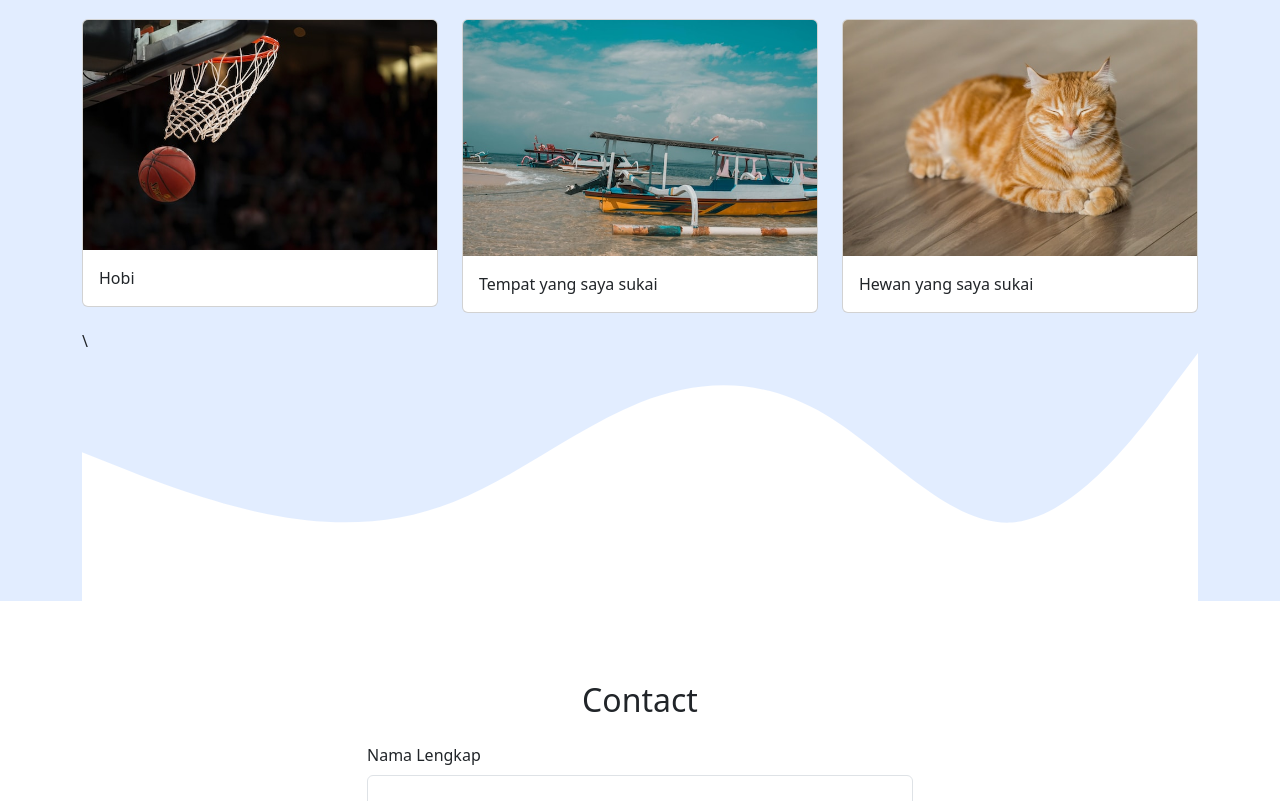
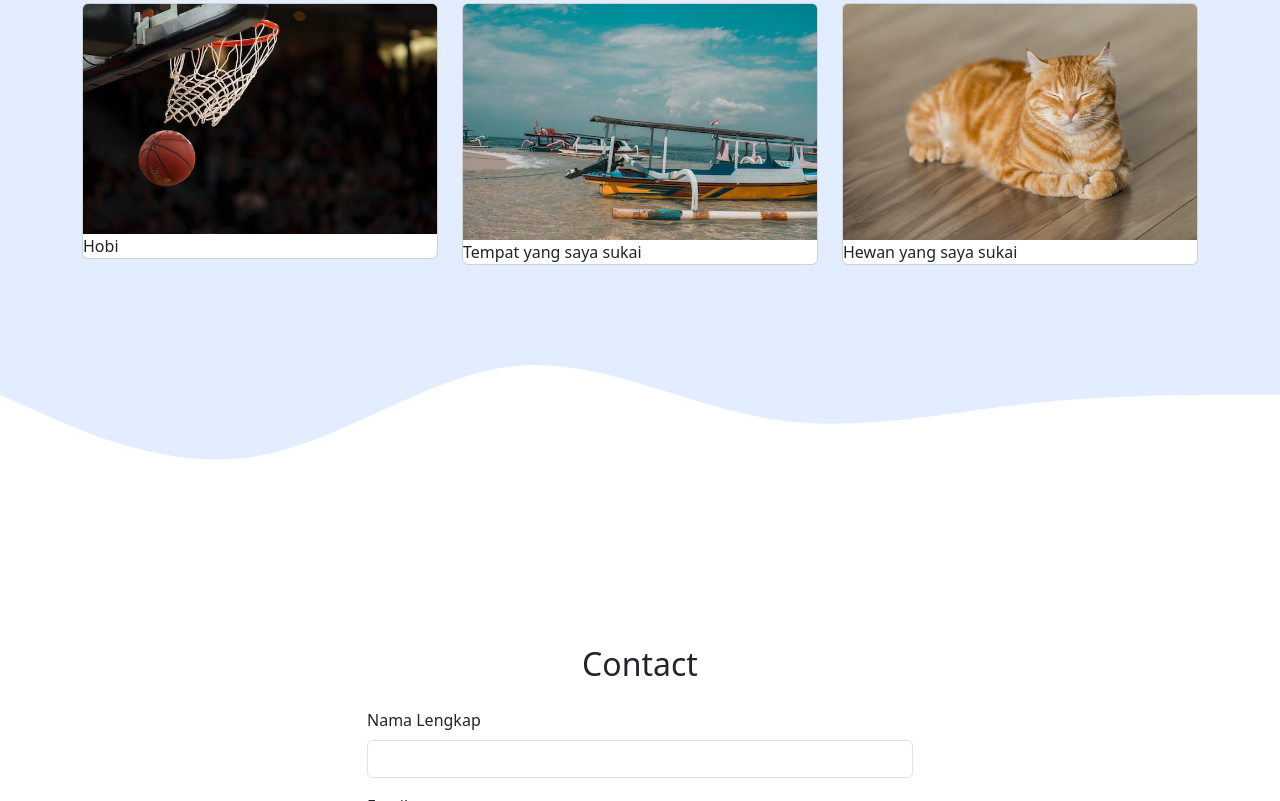
Before and after one commit to CalvinArdiansyah18/portofolio, a plain HTML site: page index.html in a window 1280 px wide. Shown: the part 1254-2055 px from the top of the page. Drawn offline with nearby package versions, Linux system fonts and the light colour scheme.

Commit message:
Update index.html

```diff
--- a/index.html
+++ b/index.html
@@ -64,9 +64,9 @@
     <!-- Akhir -->
 
     <!-- MyProject -->
-    <section id="project">
+   <section id="project">
       <div class="container">
-        <div class="row text-center mb-3">
+        <div class="row text-center">
           <div class="col">
             <h2>My Profile</h2>
           </div>
@@ -75,28 +75,24 @@
           <div class="col-md-4 mb-3">
             <div class="card">
               <img src="img/project/basket.jpg" class="card-img-top" alt="Project 1">
-              <div class="card-body">
-                <p class="card-text">Hobi</p>
-              </div>
+              <p class="card-text">Hobi</p>
             </div>
           </div>
           <div class="col-md-4 mb-3">
             <div class="card">
               <img src="img/project/pantai.jpg" class="card-img-top" alt="Project 2">
-              <div class="card-body">
-                <p class="card-text">Tempat yang saya sukai</p>
-              </div>
+              <p class="card-text">Tempat yang saya sukai</p>
             </div>
           </div>
           <div class="col-md-4 mb-3">
             <div class="card">
               <img src="img/project/cat.jpg" class="card-img-top" alt="Project 3">
-              <div class="card-body">
-                <p class="card-text">Hewan yang saya sukai</p>
-              </div>
+              <p class="card-text">Hewan yang saya sukai</p>
             </div>
           </div>
-      </div>\<svg xmlns="http://www.w3.org/2000/svg" viewBox="0 0 1440 320"><path fill="#ffffff" fill-opacity="1" d="M0,128L40,144C80,160,160,192,240,208C320,224,400,224,480,192C560,160,640,96,720,64C800,32,880,32,960,80C1040,128,1120,224,1200,218.7C1280,213,1360,107,1400,53.3L1440,0L1440,320L1400,320C1360,320,1280,320,1200,320C1120,320,1040,320,960,320C880,320,800,320,720,320C640,320,560,320,480,320C400,320,320,320,240,320C160,320,80,320,40,320L0,320Z"></path></svg>
+        </div>
+      </div>
+      <svg xmlns="http://www.w3.org/2000/svg" viewBox="0 0 1440 320"><path fill="#ffffff" fill-opacity="1" d="M0,128L48,149.3C96,171,192,213,288,197.3C384,181,480,107,576,96C672,85,768,139,864,154.7C960,171,1056,149,1152,138.7C1248,128,1344,128,1392,128L1440,128L1440,320L1392,320C1344,320,1248,320,1152,320C1056,320,960,320,864,320C768,320,672,320,576,320C480,320,384,320,288,320C192,320,96,320,48,320L0,320Z"></path></svg>
     </section>
     <!-- Akhir -->
 
```
